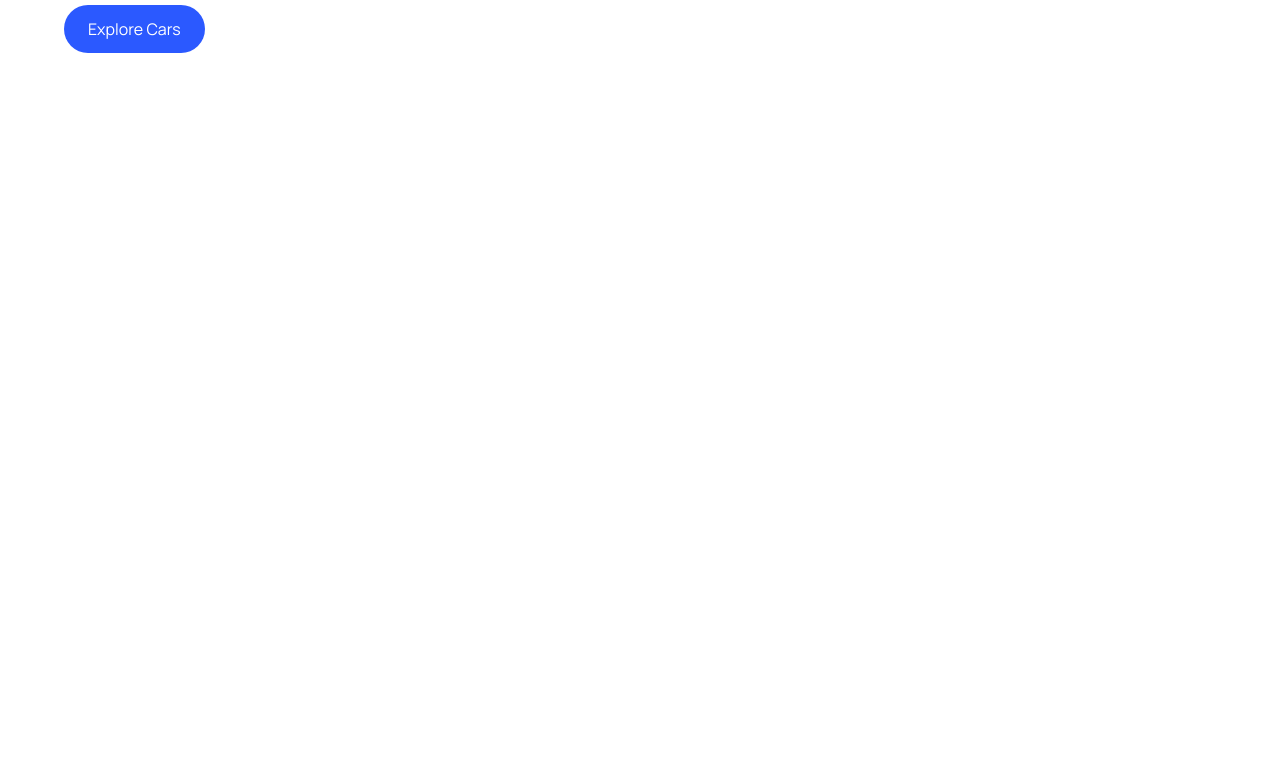
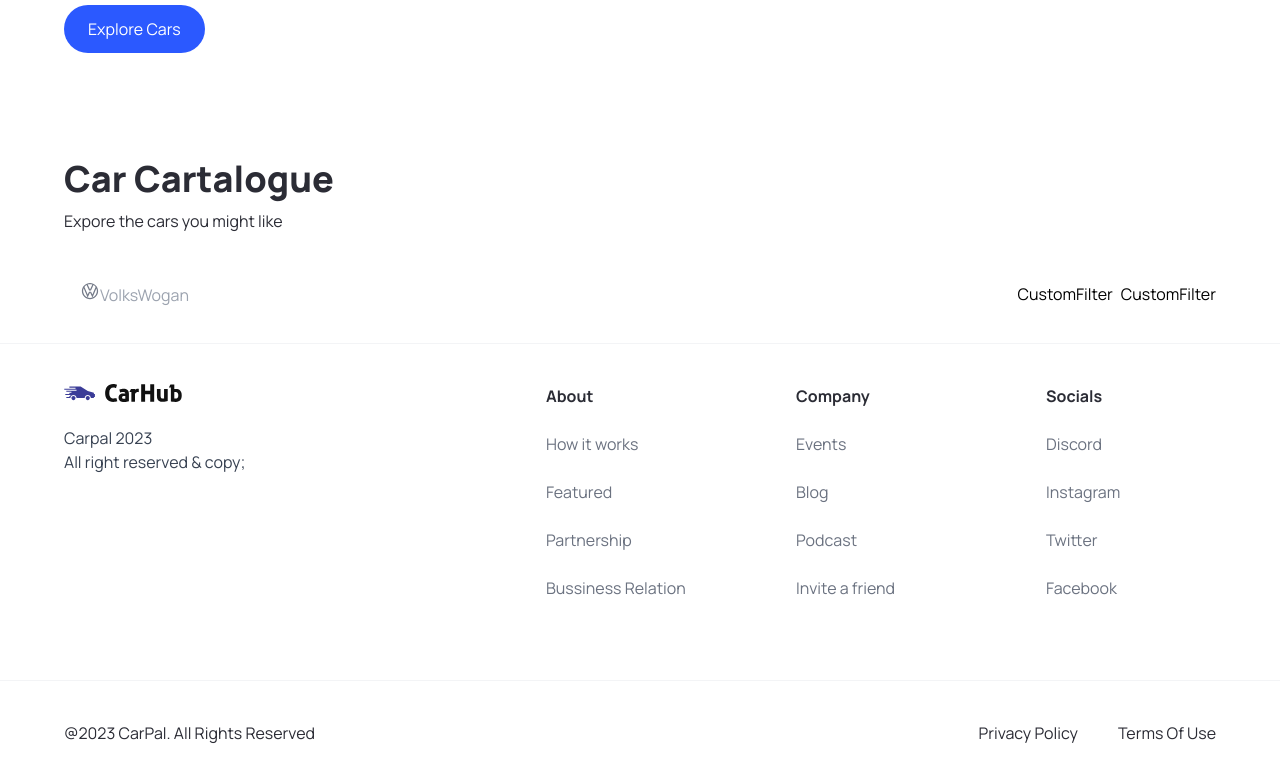
Before and after one commit to JusticeOpara/car-pal, a Next.js app: page / in a window 1280 px wide. Shown: the part 705-1486 px from the top of the page. Before the commit the page ends 800 px from the top, so only its background shows below. Built offline with nearby package versions, Linux system fonts and the light colour scheme.

Commit message:
working on the searchbar

```diff
--- a/app/layout.tsx
+++ b/app/layout.tsx
@@ -4,7 +4,7 @@
 import { Navbar, Footer } from '../components'
 
 export const metadata: Metadata = {
-  title: 'Car Pal',
+  title: 'CarPal',
   description: 'Discover the best cars in the world',
 }
 
--- a/app/page.tsx
+++ b/app/page.tsx
@@ -1,10 +1,24 @@
-import { Hero } from '../components'
+import { Hero,SearchBar, CustomFilter } from '../components'
 import Image from 'next/image'
 
 export default function Home() {
   return (
     <main className='overflow-hidden'>
       <Hero />
+
+      <div className='mt-12 padding-x padding-y max-width' id="discover ">
+        <div className='home__text-container'>
+          <h1 className='text-4xl font-extrabold'> Car Cartalogue</h1>
+          <p>Expore the cars you might like</p>
+        </div>
+        <div className='home__filters'>
+          <SearchBar />
+          <div className='home__filter-container'>
+            <CustomFilter title="fuel" />
+            <CustomFilter title="year"/>
+          </div>
+        </div>
+      </div>
     </main>
   )
 }
--- /dev/null
+++ b/components/CustomFilter.tsx
@@ -0,0 +1,9 @@
+import React from 'react'
+
+const CustomFilter = () => {
+  return (
+    <div>CustomFilter</div>
+  )
+}
+
+export default CustomFilter
--- a/components/Footer.tsx
+++ b/components/Footer.tsx
@@ -1,9 +1,58 @@
 import Image from "next/image"
 import Link from "next/link"
+import { footerLinks } from "../constants"
+
 
 const Footer = () => {
   return (
-    <footer className="flex flex-col ">
+    <footer className="flex flex-col text-black-100 mt-5 border-t border-gray-100">
+
+      <div className="flex max-md:flex-col flex-wrap justify-between gap-5 sm:px-16 px-16 py-10">
+
+        <div className="flex flex-col justify-start items-start gap-6">
+          <Image src='/logo.svg' alt="logo" className="object-contain" width={118} height={18} />
+          <p className="text-base text-gray-700"> Carpal 2023<br /> All right reserved & copy; </p>
+        </div>
+
+        <div className="footer__links">
+          {footerLinks.map((link) => (
+            <div key={link.title} className="footer__link">
+
+              <h3 className="font-bold">{link.title}</h3>
+
+              {link.links.map((item) => (
+                <Link
+                  key={item.title}
+                  href={item.url}
+                  className="text-gray-500"
+                >
+                  {item.title}
+                </Link>
+              ))}
+            </div>
+          ))}
+        </div>
+      </div>
+
+      <div className="flex justify-between flex-wrap items-center mt-10 border-t border-gray-100 sm:px-16 px-6 py-10">
+        <p>@2023 CarPal. All Rights Reserved </p>
+
+        <div className="footer__copyrights-link ">
+          <Link
+            href="/"
+            className="text-grey-500">
+            Privacy Policy
+          </Link>
+
+          <Link
+            href="/"
+            className="text-grey-500">
+            Terms Of Use
+          </Link>
+
+        </div>
+
+      </div>
 
     </footer>
   )
--- a/components/Hero.tsx
+++ b/components/Hero.tsx
@@ -31,11 +31,8 @@
       <div className="hero__image-container">
         <div className="hero__image">
           <Image src="/hero.png" alt="hero" fill className="object-contain" />
-
-          <div className="hero__image-overlay">
-          </div>
-
         </div>
+        <div className="hero__image-overlay"/>
 
       </div>
     </div>
--- a/components/Navbar.tsx
+++ b/components/Navbar.tsx
@@ -10,7 +10,7 @@
   }
   return (
     <header className='w-full absolute z-10'>
-      <nav className='max-w-[1440px] bg-red-500 mx-auto flex justify-between items-center sm:px-16 px-6 py-4'>
+      <nav className='max-w-[1440px] mx-auto flex justify-between items-center sm:px-16 px-6 py-4'>
         <Link href="/" className='flex justify-center items-center'>
 
           <Image src="/logo.svg"
@@ -19,13 +19,13 @@
             width={118}
             height={18} />
 
-          <CustomButton
+        </Link>
+        <CustomButton
             title="Sign in"
             btnType="button"
             containerStyles="text-primary-blue rounded-full bg-white min-w-[130px]"
         />
 
-        </Link>
       </nav>
     </header>
   )
--- /dev/null
+++ b/components/SearchBar.tsx
@@ -0,0 +1,25 @@
+"use client"
+
+import { SearchManufacturer } from "."
+import { useState } from "react"
+
+const SearchBar = () => {
+    const [manufacturer, setManufacturer] = useState("")
+
+    const handleSearch = () => {
+
+    }
+
+    return (
+        <form className='searchbar' onSubmit={handleSearch}>
+            <div className="searchbar__item">
+                <SearchManufacturer
+                manufacturer={manufacturer}
+                setManufacturer={setManufacturer}
+                />
+            </div>
+        </form>
+    )
+}
+
+export default SearchBar
--- /dev/null
+++ b/components/SearchManufacturer.tsx
@@ -0,0 +1,56 @@
+"use client"
+import { useState, Fragment } from 'react'
+import Image from 'next/image'
+import { SearchManufacturerProps } from '../types'
+import { Combobox, Transition } from '@headlessui/react'
+import { manufacturers } from '../constants'
+
+const SearchManufacturer = ({ manufacturer, setManufacturer }: SearchManufacturerProps) => {
+    const [query, setQuery] = useState("")
+
+    const filteredManufacturers = query === "" ? manufacturers :
+        manufacturers.filter((items) => (
+            items.toLowerCase()
+                .replace(/\s+/g, "").includes(query.toLowerCase().replace(/\s+/g, ""))
+        ))
+    console.log(filteredManufacturers, "--filteredManufacturers")
+
+    return (
+        <div className="search-manufactuter">
+            <Combobox>
+                <div className='relative w-full'>
+
+                    <Combobox.Button className="absloute top-[14px]">
+                        <Image src="/car-logo.svg" alt='Car Logo' width={20} height={20} className='ml-4' />
+                    </Combobox.Button>
+
+                    <Combobox.Input
+                        className="search-manfacturer__input"
+                        placeholder="VolksWogan"
+                        displayValue={(manufacturer: string) => manufacturer}
+                        onChange={(e) => setQuery(e.target.value)} />
+
+                    <Transition
+                        as={Fragment}
+                        leave='transtion ease-in duration-100'
+                        leaveFrom='opacity-100'
+                        leaveTo='opacity-0'
+                        afterLeave={() => setQuery('')}>
+
+                        <Combobox.Options className="">
+                            {filteredManufacturers.length === 0 && query !== " " && (
+                                <Combobox.Option
+                                vaule={query}>
+
+                                </Combobox.Option>
+                            )}
+                        </Combobox.Options>
+
+                    </Transition>
+                </div>
+            </Combobox>
+        </div>
+    )
+}
+
+export default SearchManufacturer
--- /dev/null
+++ b/constants/index.ts
@@ -0,0 +1,101 @@
+export const manufacturers = [
+    "Acura",
+    "Alfa Romeo",
+    "Aston Martin",
+    "Audi",
+    "Bentley",
+    "BMW",
+    "Buick",
+    "Cadillac",
+    "Chevrolet",
+    "Chrysler",
+    "Citroen",
+    "Dodge",
+    "Ferrari",
+    "Fiat",
+    "Ford",
+    "GMC",
+    "Honda",
+    "Hyundai",
+    "Infiniti",
+    "Jaguar",
+    "Jeep",
+    "Kia",
+    "Lamborghini",
+    "Land Rover",
+    "Lexus",
+    "Lincoln",
+    "Maserati",
+    "Mazda",
+    "McLaren",
+    "Mercedes-Benz",
+    "MINI",
+    "Mitsubishi",
+    "Nissan",
+    "Porsche",
+    "Ram",
+    "Rolls-Royce",
+    "Subaru",
+    "Tesla",
+    "Toyota",
+    "Volkswagen",
+    "Volvo",
+  ];
+
+  export const yearsOfProduction = [
+    { title: "Year", value: "" },
+    { title: "2015", value: "2015" },
+    { title: "2016", value: "2016" },
+    { title: "2017", value: "2017" },
+    { title: "2018", value: "2018" },
+    { title: "2019", value: "2019" },
+    { title: "2020", value: "2020" },
+    { title: "2021", value: "2021" },
+    { title: "2022", value: "2022" },
+    { title: "2023", value: "2023" },
+  ];
+
+  export const fuels = [
+    {
+      title: "Fuel",
+      value: "",
+    },
+    {
+      title: "Gas",
+      value: "Gas",
+    },
+    {
+      title: "Electricity",
+      value: "Electricity",
+    },
+  ];
+
+  export const footerLinks = [
+    {
+      title: "About",
+      links: [
+        { title: "How it works", url: "/" },
+        { title: "Featured", url: "/" },
+        { title: "Partnership", url: "/" },
+        { title: "Bussiness Relation", url: "/" },
+      ],
+    },
+    {
+      title: "Company",
+      links: [
+        { title: "Events", url: "/" },
+        { title: "Blog", url: "/" },
+        { title: "Podcast", url: "/" },
+        { title: "Invite a friend", url: "/" },
+      ],
+    },
+    {
+      title: "Socials",
+      links: [
+        { title: "Discord", url: "/" },
+        { title: "Instagram", url: "/" },
+        { title: "Twitter", url: "/" },
+        { title: "Facebook", url: "/" },
+      ],
+    },
+  ];
--- a/package.json
+++ b/package.json
@@ -9,6 +9,7 @@
     "lint": "next lint"
   },
   "dependencies": {
+    "@headlessui/react": "^1.7.17",
     "@types/node": "20.5.7",
     "@types/react": "18.2.21",
     "@types/react-dom": "18.2.7",
--- a/types/index.tsx
+++ b/types/index.tsx
@@ -9,3 +9,8 @@
 
     btnType?:"button" | "submit"
 }
+
+export interface SearchManufacturerProps{
+    manufacturer: String;
+    setManufacturer: (manufacturer : String)=> void;
+}
```
Also changed, not shown: components/index.ts (+8 -1 lines), 1 other file (tests, documents, lock files or other folders).
